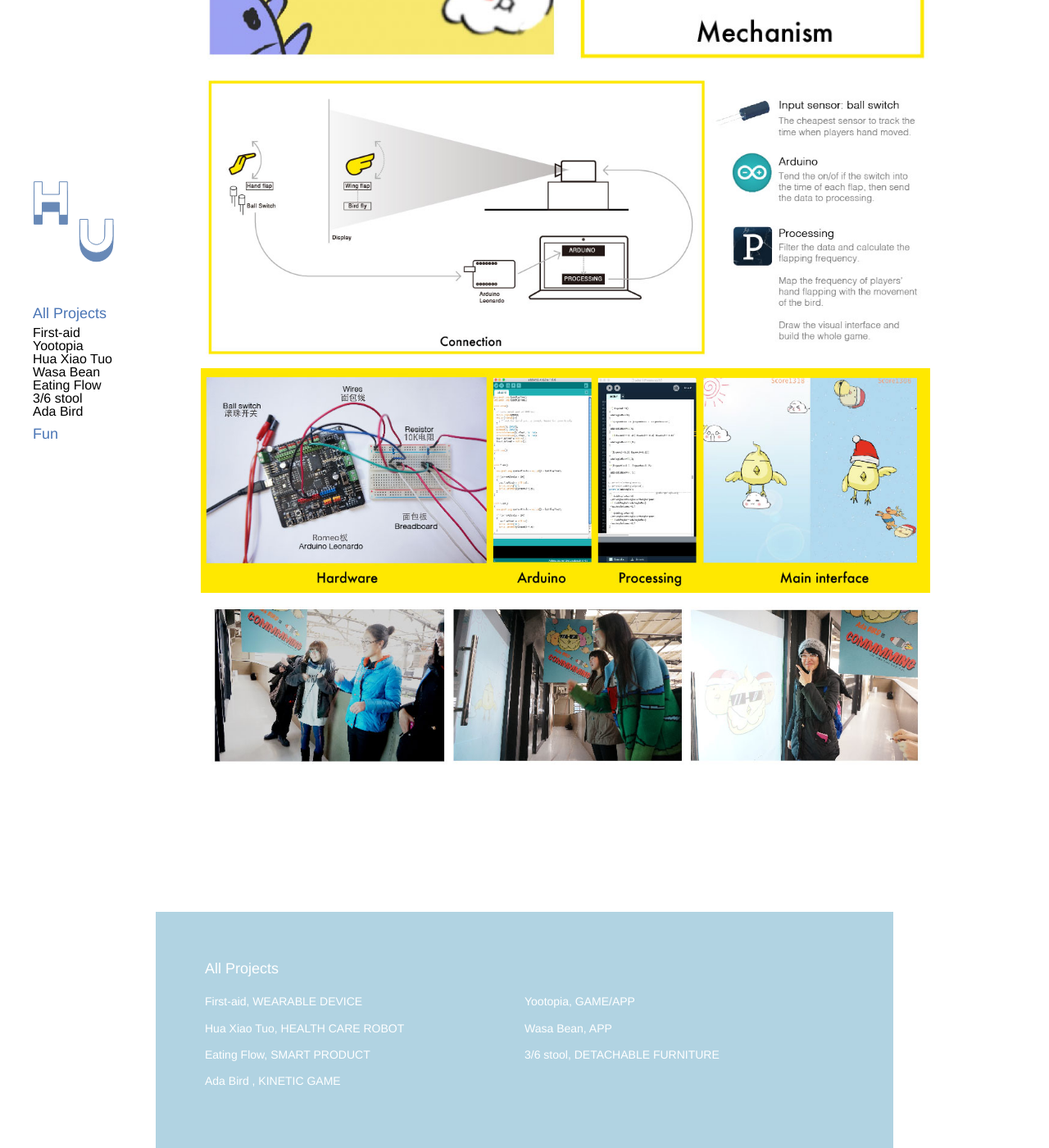
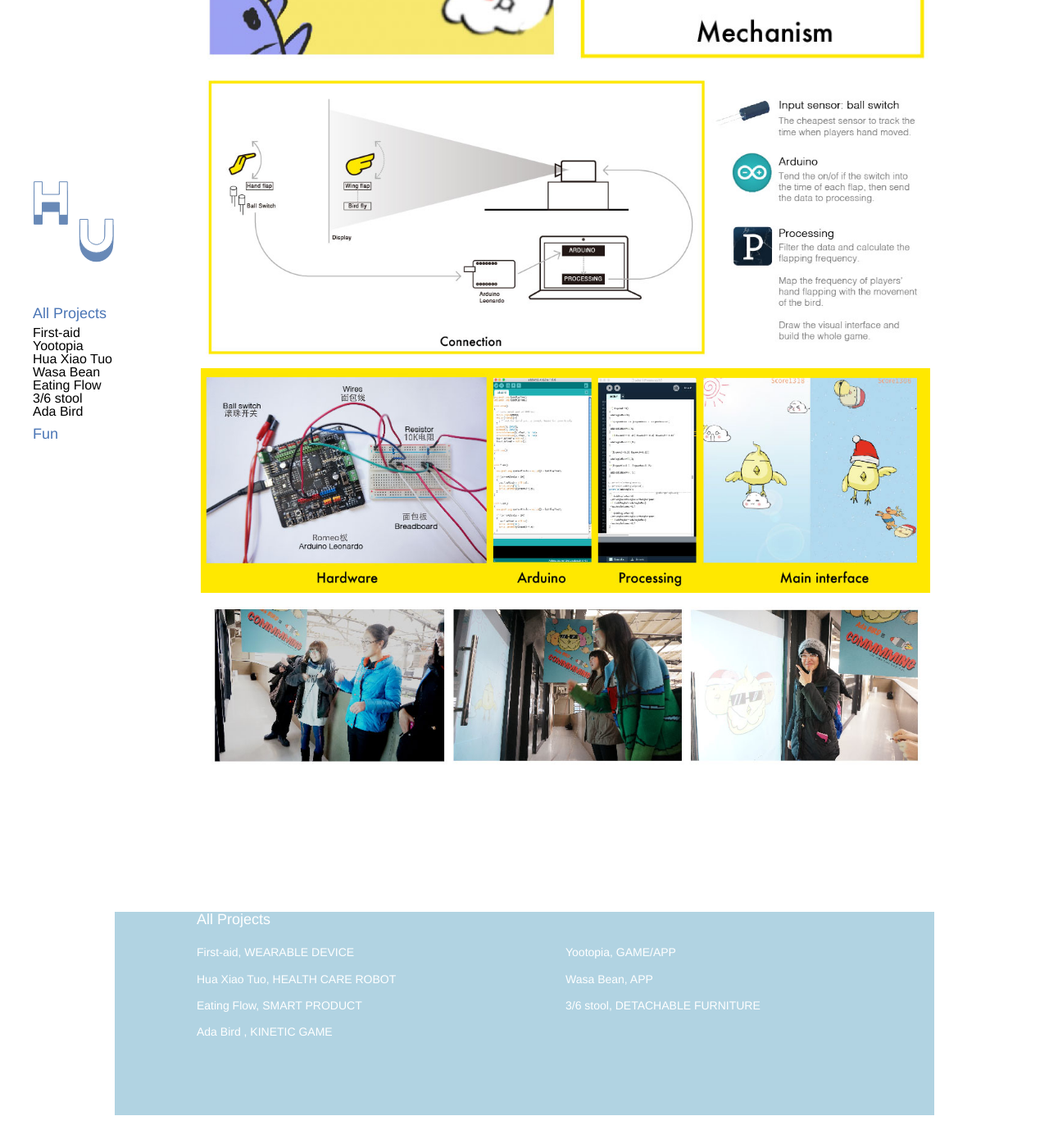
Before and after one commit to yuanyuanhu96/Potfolio-Archive, a Jekyll site: the page built from _posts/2015-01-18-Ada-bird.md, in a window 1280 px wide and 1400 px high, scrolled down 1616 px. Shown: the whole window at 82% size. Built offline with Jekyll 4.4.1, drawn with Linux system fonts in a browser that asks for light colours; after the commit the page ends 2976 px from its top, so only the background shows below that.

Commit message:
Update style.css

```diff
--- a/_includes/style.css
+++ b/_includes/style.css
@@ -696,11 +696,16 @@ margin-left: 20px;
 .post-wrapper table {
   margin: 0 auto;
 }
+
+
+
+
 .about-wrapper {
   background: #B1D3E2;
-  width: 900px;
+ max-width: 1000px;
   margin: 0 auto;
-  padding: 60px 60px;
+  padding: 0px 0px 80px 100px;
+	    width: 85%;
 }
 @media screen and (max-width: 767px) {
   .about-wrapper {
```
